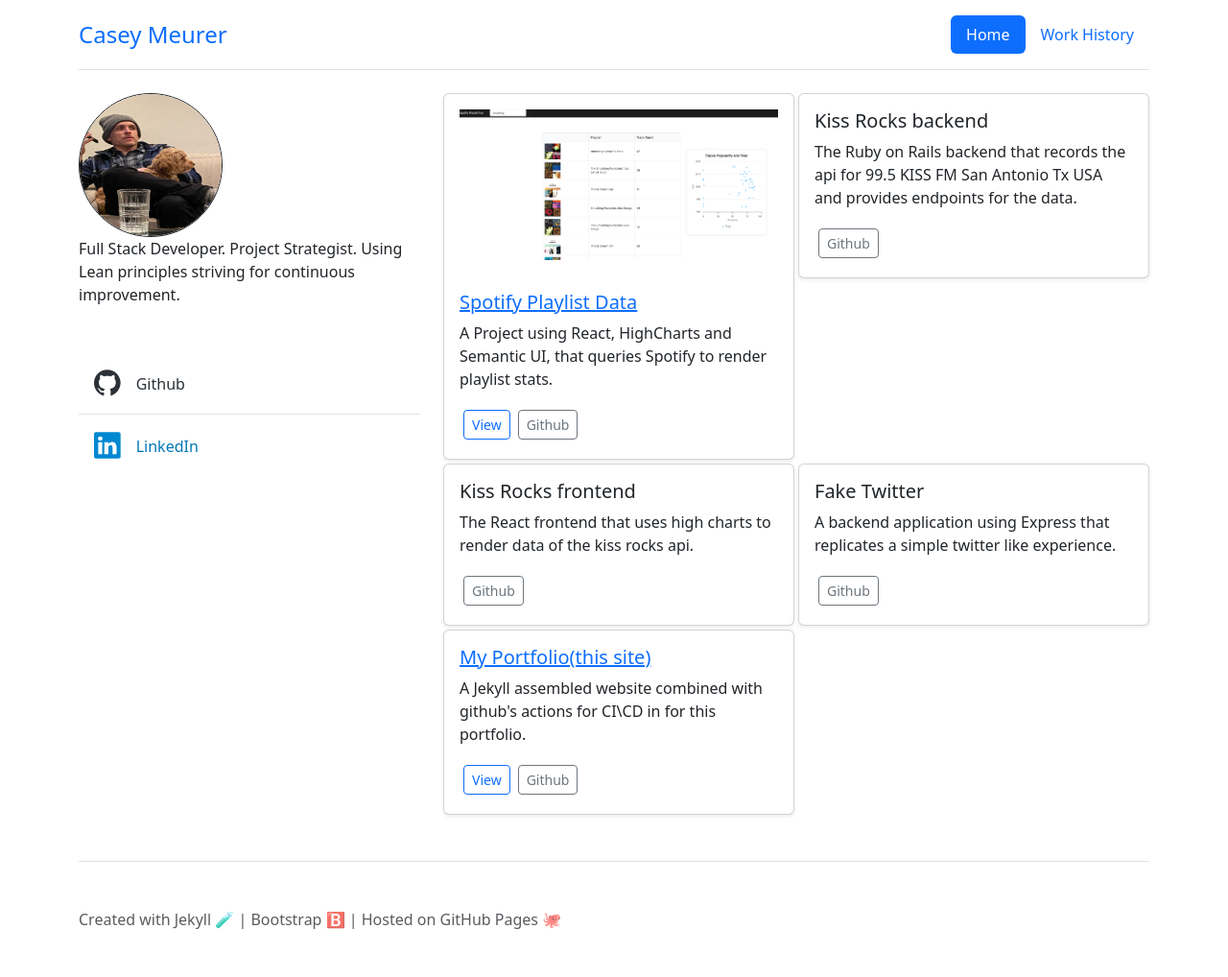
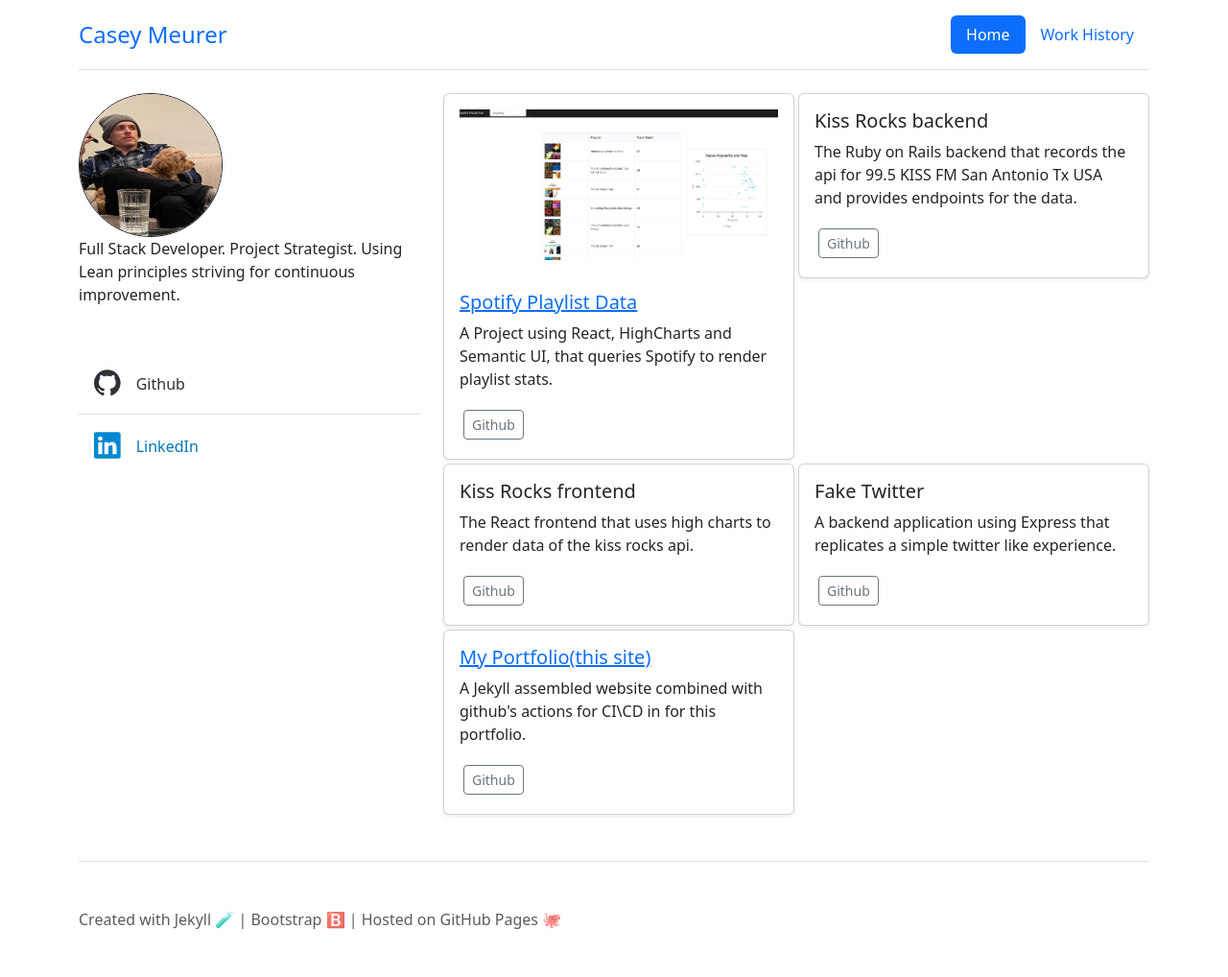
Before and after one commit to Meerkat81/my_portfolio, a Jekyll site: the page built from index.html, in a window 1280 px wide. Shown: the whole page at 96% size. Built offline with Jekyll 4.4.1, drawn with Linux system fonts in a browser that asks for light colours.

Commit message:
Take out view button

```diff
--- a/index.html
+++ b/index.html
@@ -84,16 +84,6 @@
             <p class="card-text">{{repo.description}}</p>
             <div class="d-flex justify-content-between align-items-center">
               <div class="btn-group">
-                {% if repo.url %}
-                <a href="{{repo.url}}" target="_blank"
-                  ><button
-                    type="button"
-                    class="btn btn-sm btn-outline-primary m-1"
-                  >
-                    View
-                  </button>
-                </a>
-                {% endif %}
                 <a href="{{repo.repo}}" target="_blank">
                   <button
                     type="button"
```
